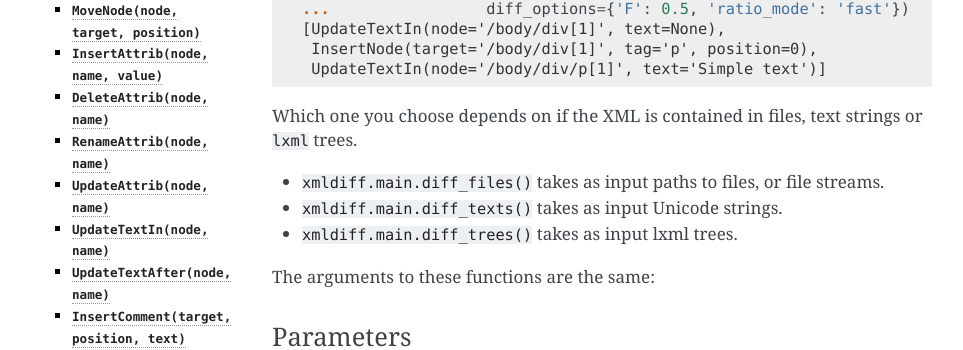
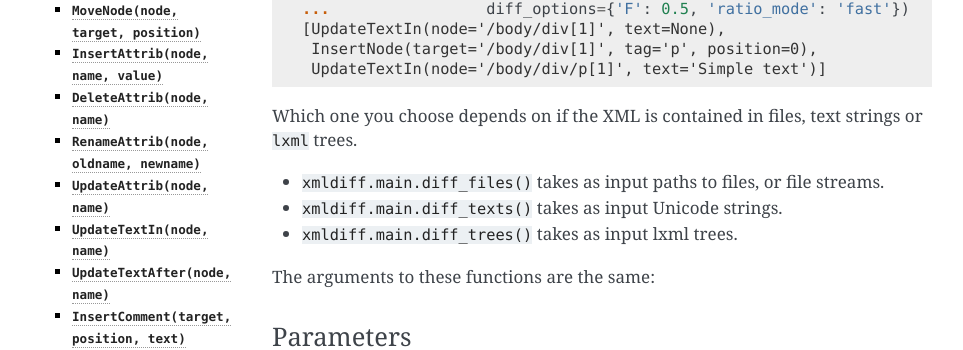
Before and after one commit to Shoobx/xmldiff, a Sphinx documentation site: the page built from docs/source/api.rst, in a window 1280 px wide and 900 px high. Shown: the part 308-658 px from the top of the window, without its empty margins (148-1111 px from the left). Built offline with Sphinx 7.4.7, drawn with Linux system fonts in a browser that asks for light colours; some of the changed text lies outside the part shown.

Commit message:
Doc error

```diff
--- a/docs/source/api.rst
+++ b/docs/source/api.rst
@@ -286,8 +286,8 @@ Example:
   [DeleteAttrib(node='/document[1]', name='newattr')]
 
 
-``RenameAttrib(node, name)``
-............................
+``RenameAttrib(node, oldname, newname)``
+........................................
 
 The ``RenameAttrib`` action means that an attribute of the node specified in ``node`` should be renamed.
 The ``oldname`` and ``newname`` arguments specify which attribute and it's new name.
```
